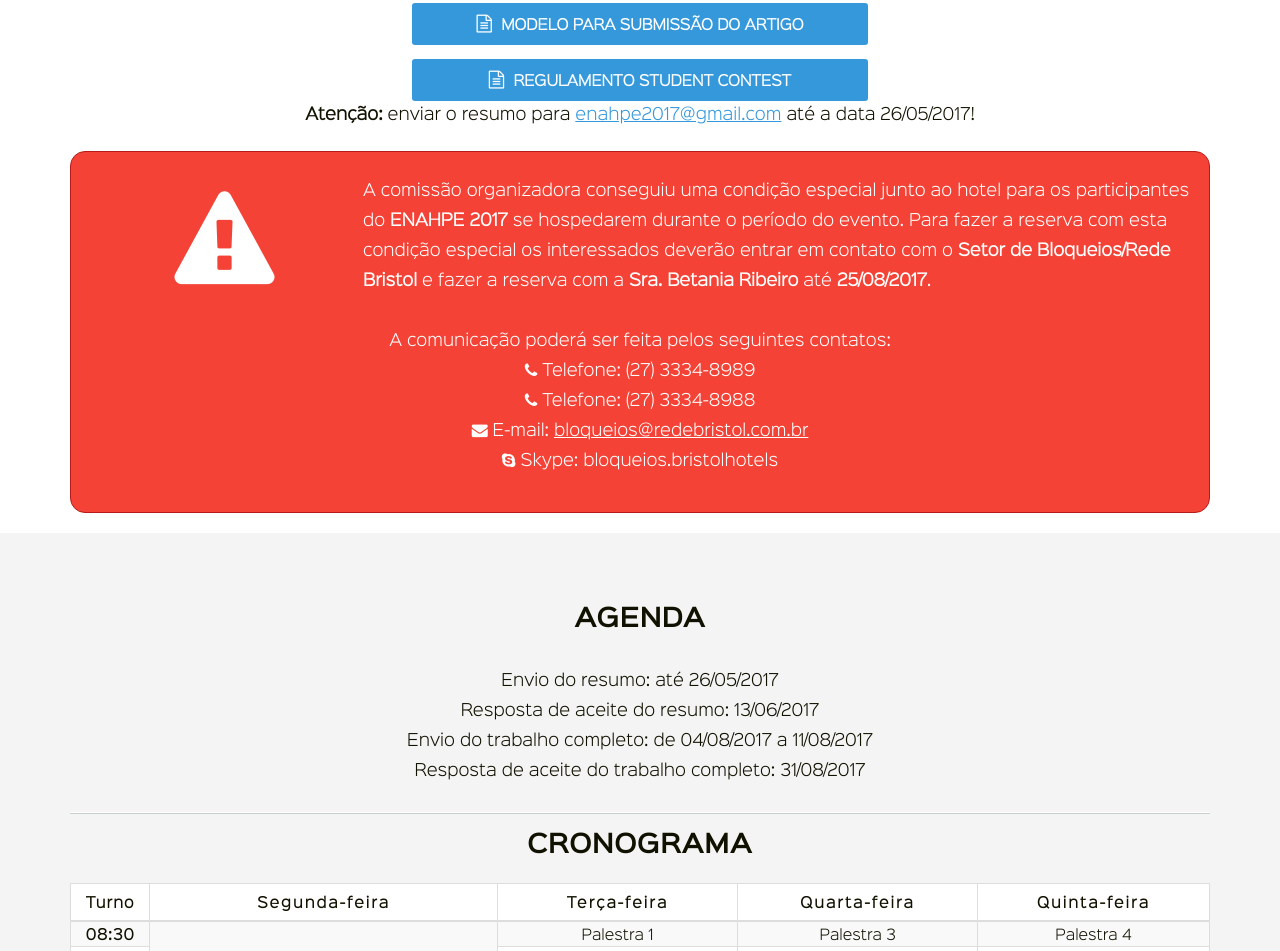
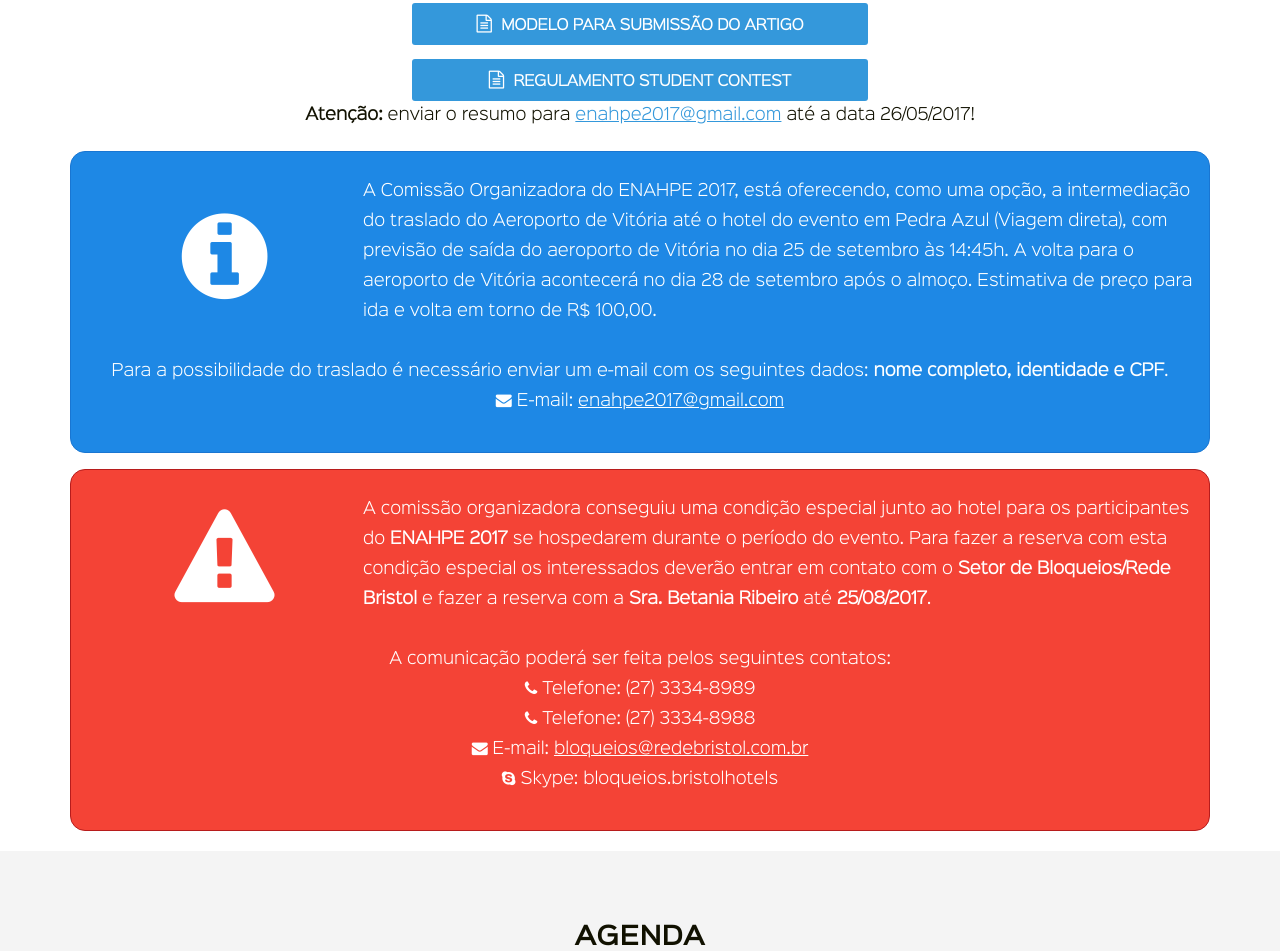
Before and after one commit to lucasucl/lucasucl.github.io, a plain HTML site: page index.html in a window 1280 px wide. Shown: the part 1160-2111 px from the top of the page. Drawn offline with Linux system fonts and the light colour scheme; some packages are replaced by stand-ins of ours.

Commit message:
Box com informações do translado

```diff
--- a/index.html
+++ b/index.html
@@ -112,6 +112,23 @@
                                         <a class="btn-basic btn-blue" style="width:40%" href="Regulamento - STUDENT CONTEST.pdf" target="_blank"><i class="fa fa2 fa-file-text-o"></i> Regulamento Student Contest</a><br />
 					<span style="font-size: 16px"><b>Atenção:</b> enviar o resumo para <a href="#">enahpe2017@gmail.com</a> até a data 26/05/2017!</span>
 				</p>
+
+				<div class="box-hotel" style="margin-bottom: 16px; background-color: #1E88E5; border-color: #1976D2">
+					<div class="row">
+						<div class="col-25">
+							<i class="fa fa-info-circle" style="font-size: 100px"></i>
+						</div>
+						<div class="col-75" style="text-align: left">
+							<p>A Comissão Organizadora do ENAHPE 2017, está oferecendo, como uma opção, a intermediação do traslado do Aeroporto de Vitória até o hotel do evento em Pedra Azul (Viagem direta), com previsão de saída do aeroporto de Vitória no dia 25 de setembro às 14:45h. A volta para o aeroporto de Vitória acontecerá no dia 28 de setembro após o almoço. Estimativa de preço para ida e volta em torno de R$ 100,00.</p>
+						</div>
+					</div>
+
+					<p>
+						Para a possibilidade do traslado é necessário enviar um e-mail com os seguintes dados: <b>nome completo, identidade e CPF</b>. <br />
+
+						<i class="fa fa-envelope"></i> E-mail: <a href="mailto:bloqueios@redebristol.com.br">enahpe2017@gmail.com</a>
+					</p>
+				</div>
 
 				<div class="box-hotel">
 					<div class="row">
```
